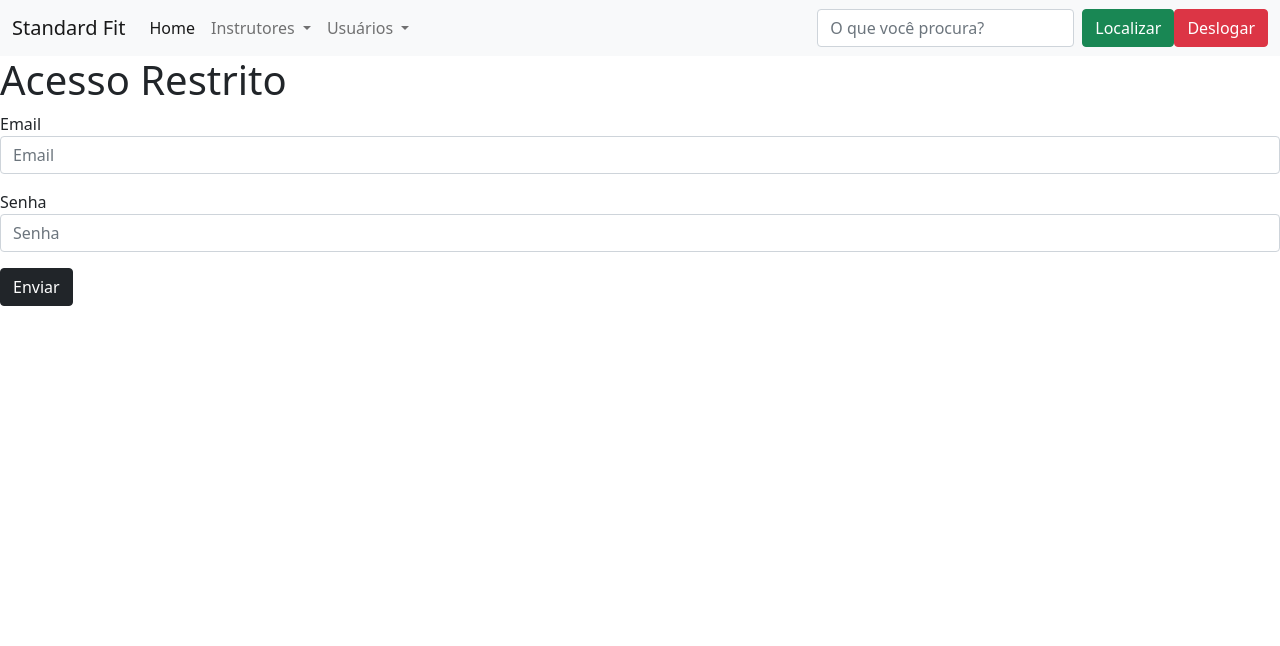
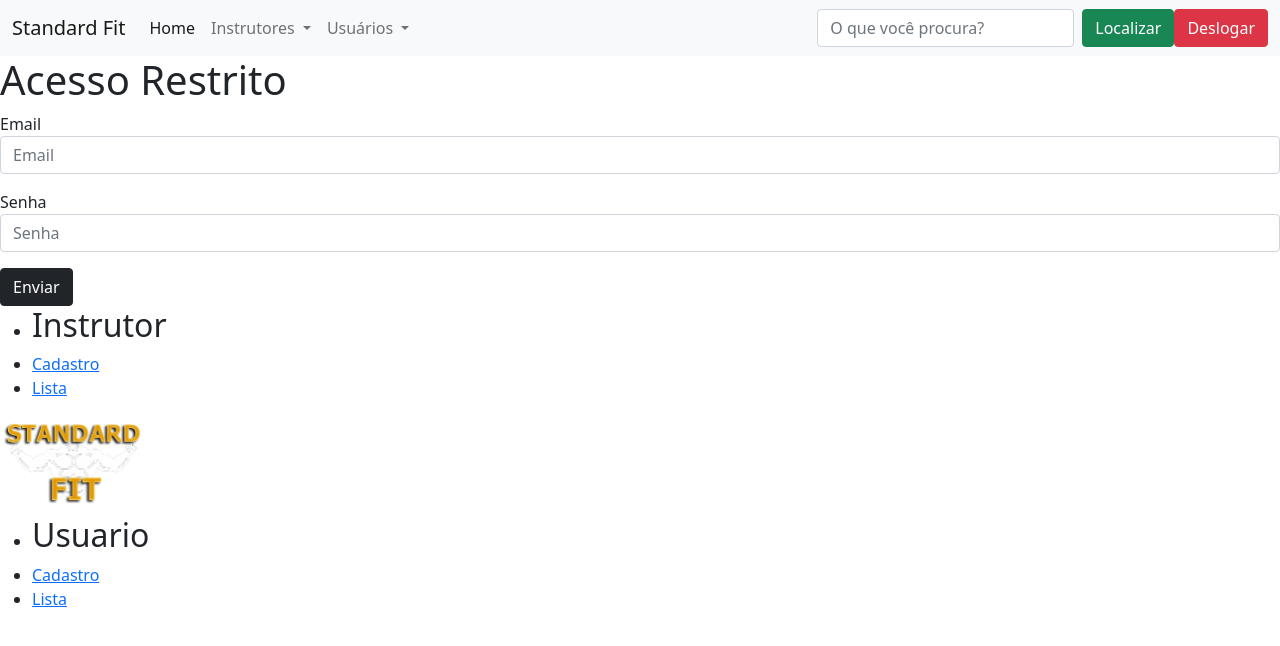
Before and after one commit to Isaque-Fernandes/academia, a PHP site: page /php/cadastro_formulario.php in a window 1280 px wide. Shown: the top 646 px of the page. Run offline with PHP 8.4, Linux system fonts and the light colour scheme.

Commit message:
atualizado com o footer as paginas cadastro_formulario.php , instrutor_listagem.php e usuario_listagem.php

```diff
--- a/database/sql/academia.sql
+++ b/database/sql/academia.sql
@@ -17,6 +17,7 @@
 	comentario VARCHAR(255) DEFAULT NULL,
 	dataInicio DATE NOT NULL
 ) ENGINE=InnoDB DEFAULT CHARSET=latin1;
+
 INSERT INTO usuario (cpf, nomeUsuario, email, telefone, dataNascimento, atestadoMedico, comentario, dataInicio) VALUES
 	("LOREM", "SUJEITO", "LOREM", "LOREM", "LOREM", "LOREM", "LOREM", "1999-02-04"),
     	("LOREM", "INDIVÍDUO", "LOREM", "LOREM", "LOREM", "LOREM", "LOREM", "1999-02-04"),
--- a/php/cadastro_formulario.php
+++ b/php/cadastro_formulario.php
@@ -67,6 +67,31 @@
         <input type="submit" value="Enviar" class="btn btn-dark" name="botao_txt">
 
     </form>
+
+        <!-- INICIO FOOTER -->
+<footer>
+    <div class="container-footer">
+        <div class="text text-1">
+            <ul>
+                <li><h2>Instrutor</h2></li>
+                <li><a href="./instrutor_formulario.php">Cadastro</a></li>
+                <li><a href="./instrutor_listagem.php">Lista</a></li>
+            </ul>
+        </div>
+        <div class="text_img">
+            <a href="./index.php"><img src="../img/logo1.png" height="100px" alt="logomarca"></a>
+        </div>
+        <div class="text">
+            <ul>
+                <li><h2>Usuario</h2></li>
+                <li><a href="./usuario_formulario.php">Cadastro</a></li>
+                <li><a href="./usuario_listagem.php">Lista</a></li>
+             </ul>
+        </div>
+    </div>
+</footer>
+
+<!-- FIM DO FOOTER -->
     <script src="https://cdn.jsdelivr.net/npm/bootstrap@5.1.3/dist/js/bootstrap.bundle.min.js" integrity="sha384-ka7Sk0Gln4gmtz2MlQnikT1wXgYsOg+OMhuP+IlRH9sENBO0LRn5q+8nbTov4+1p" crossorigin="anonymous"></script>
 </body>
 </body>
```
Also changed, not shown: php/instrutor_listagem.php (+23 -0 lines), php/usuario_listagem.php (+23 -0 lines).
